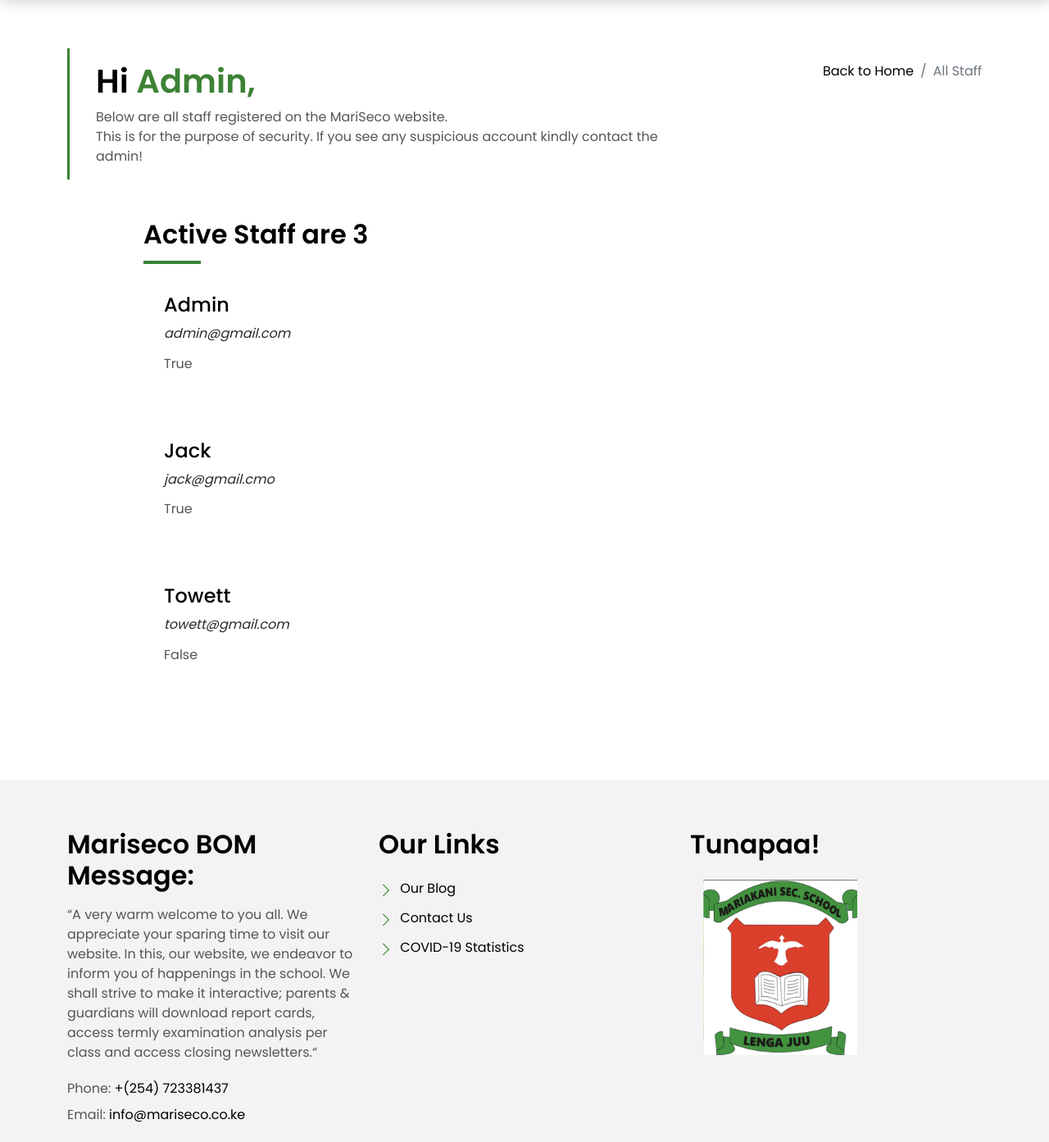
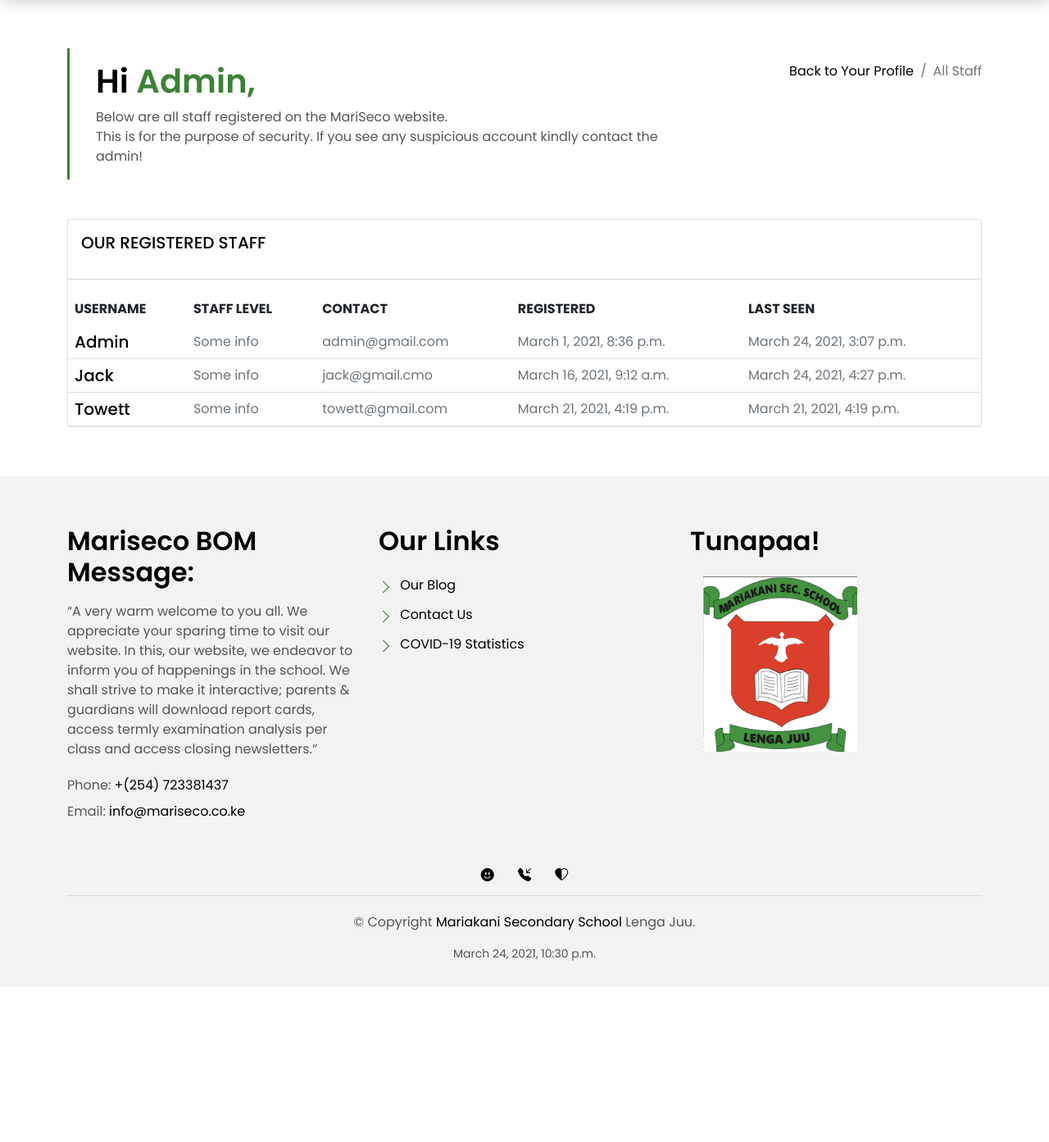
Before and after one commit to mundiakaluson/mariseco, a Django app: page /all_staff in a window 1280 px wide. Shown: the part 133-1526 px from the top of the page at 82% size. After the commit the page ends 1305 px from the top, so only its background shows below. Run offline with Django 3.2, Linux system fonts and the light colour scheme; a user stored in the database is signed in; data comes from the database, SQL or seed files in the repository; both versions use the stored data as it was after the commit; some libraries are stand-ins or nearby versions.

Commit message:
done with users list

```diff
--- a/main/templates/base.html
+++ b/main/templates/base.html
@@ -26,7 +26,7 @@
   <link href="{% static 'vendor/bootstrap-icons/bootstrap-icons.css' %}" rel="stylesheet">
   <link href="{% static 'vendor/swiper/swiper-bundle.min.css' %}" rel="stylesheet">
   <link href="{% static '//maxcdn.bootstrapcdn.com/bootstrap/4.1.1/css/bootstrap.min.css' %}" rel="stylesheet" id="bootstrap-css">
-
+  <link href="https://maxcdn.bootstrapcdn.com/font-awesome/4.7.0/css/font-awesome.min.css" rel="stylesheet" />
 
   <!-- Template Main CSS File -->
   <link rel="stylesheet" type="text/css" href="{% static 'css/style.css' %}">
--- a/main/templates/main/all_staff.html
+++ b/main/templates/main/all_staff.html
@@ -15,7 +15,7 @@
             <nav aria-label="breadcrumb" class="breadcrumb-box d-flex justify-content-lg-end">
               <ol class="breadcrumb">
                 <li class="breadcrumb-item">
-                  <a href="{% url 'home' %}">Back to Home</a>
+                  <a href="{% url 'profile' %}">Back to Your Profile</a>
                 </li>
                 <li class="breadcrumb-item active " aria-current="page">
                   All Staff
@@ -27,25 +27,54 @@
     </section>
 
     <div class="container">
-    <div class="col-md-10 offset-md-1 col-lg-10 offset-lg-1">
-            <div class="title-box-d">
-              <h3 class="title-d">Active Staff are {{ user_count }}</h3>
+
+<link href="https://maxcdn.bootstrapcdn.com/font-awesome/4.7.0/css/font-awesome.min.css" rel="stylesheet" />
+
+<div class="row">
+    <div class="col-md-12">
+        <div class="card">
+            <div class="card-body">
+                <h5 class="card-title text-uppercase mb-0">Our Registered Staff</h5>
             </div>
-            <div class="box-comments">
-              <ul class="list-comments">
-              {% for user in users.all %}
-                <li>
-                  <div class="comment-details">
-                    <h3 class="comment-author"> {{ user.username | capfirst }}</h3>
-                    <span>{{ user.email }}</span>
-                    <p class="comment-description">
-                      {{ user.is_active }}
-                    </p>
-                  </div>
-                </li>
-                {% endfor %}
-              </ul>
-            </div>
+            <hr>
+            <div class="table-responsive">
+                <table class="table no-wrap user-table mb-0">
+                  <thead>
+                    <tr>
+                      <th scope="col" class="border-0 text-uppercase font-medium">Username</th>
+                      <th scope="col" class="border-0 text-uppercase font-medium">Staff Level</th>
+                      <th scope="col" class="border-0 text-uppercase font-medium">Contact</th>
+                      <th scope="col" class="border-0 text-uppercase font-medium">Registered</th>
+                      <th scope="col" class="border-0 text-uppercase font-medium">Last Seen</th>
+                    </tr>
+                  </thead>
+                  <tbody>
+                  {% for user in users.all %}
+                    <tr>
+                      <td>
+                          <h5 class="font-medium mb-0">{{ user.username | capfirst }}</h5>
+                      </td>
+                      <td>
+                          <span class="text-muted">Some info</span><br>
+                      </td>
+                      <td>
+                          <span class="text-muted">{{ user.email }}</span><br>
+                      </td>
+                      <td>
+                          <span class="text-muted">{{ user.date_joined }}</span><br>
+                      </td>
+                      <td>
+                        <span class="text-muted">{{ user.last_login }}</span>
+                      </td>
+                    </tr>
+                    {% endfor %}
+
+                  </tbody>
+                </table>
+
             </div>
         </div>
+</div>
+</div>
+        </div>
 {% endblock %}
```
Also changed, not shown: db.sqlite3.
